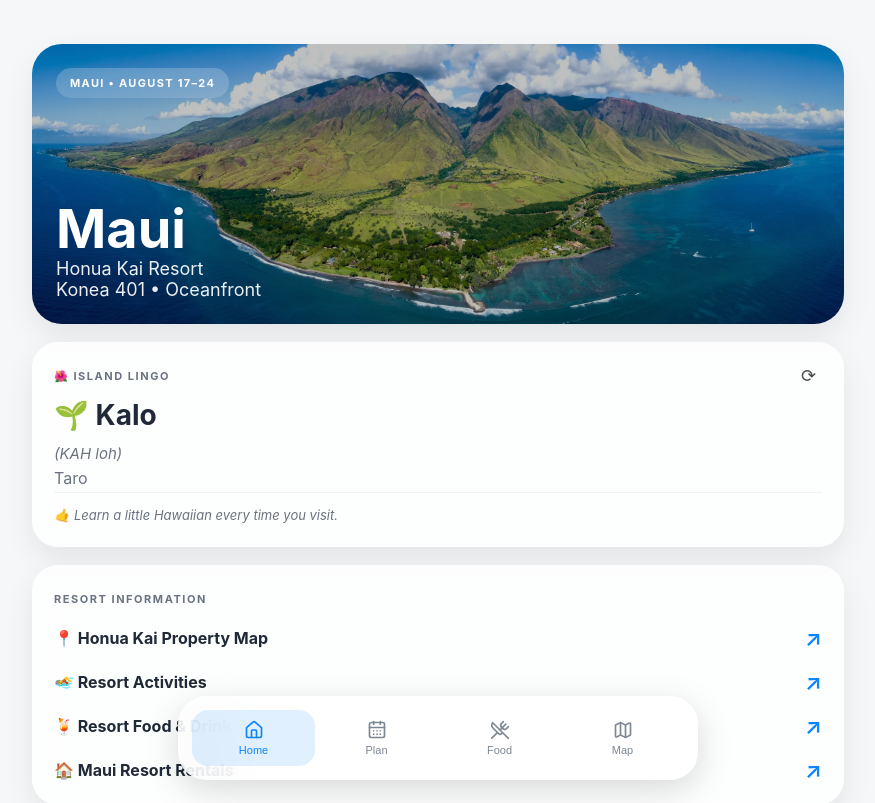
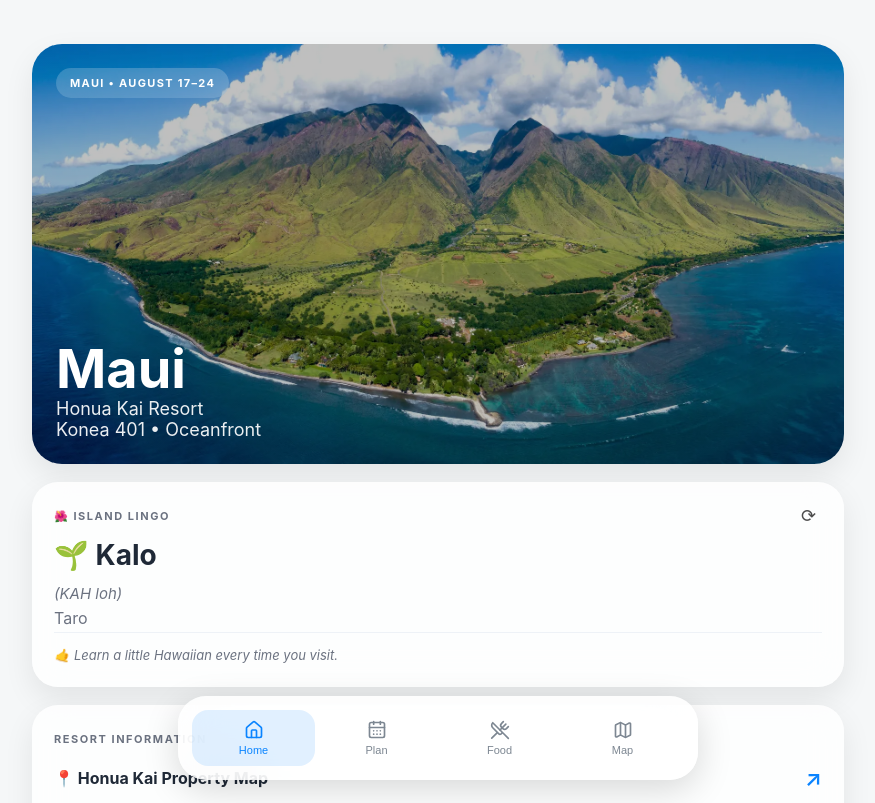
Before and after one commit to hollojnacker-duck/maui-2026, a React (Vite) app: page / in a window 1280 px wide. Shown: the top 803 px of the page, without its empty margins (202-1077 px from the left). Built offline with nearby package versions, Linux system fonts and the light colour scheme.

Commit message:
Maui 2026 V1.3

```diff
--- a/src/App.css
+++ b/src/App.css
@@ -311,7 +311,7 @@ background-repeat: no-repeat;
 
 .itinerary-hero {
   position: relative;
-  height: 240px;
+  height: 340px;
 }
 
 .itinerary-hero img {
@@ -1053,6 +1053,13 @@ background-repeat: no-repeat;
     height: calc(75vh - 24px);
 }
 
+.hero {
+  min-height: 420px;
+}
+
+.home-overlay {
+  min-height: 420px;
+}
   .restaurant-grid {
   display: grid;
   grid-template-columns: repeat(2, 1fr);
```
